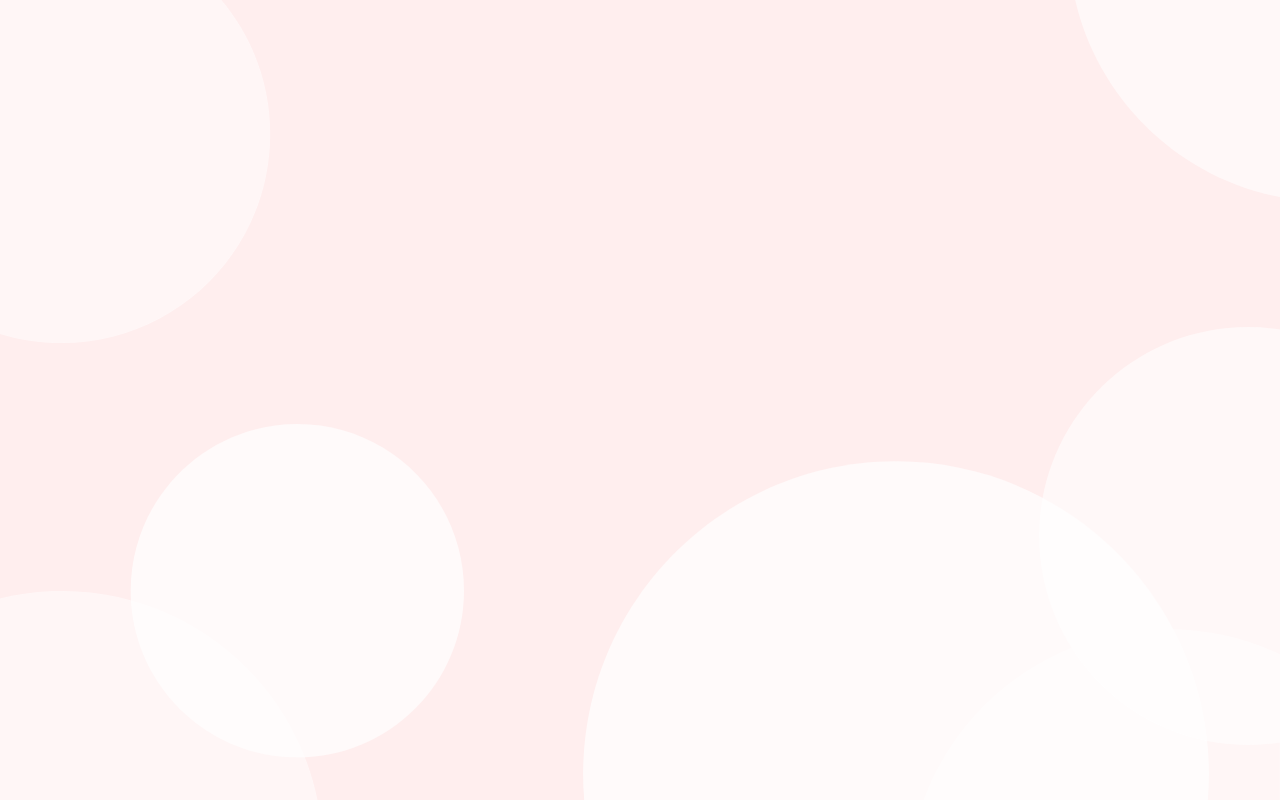
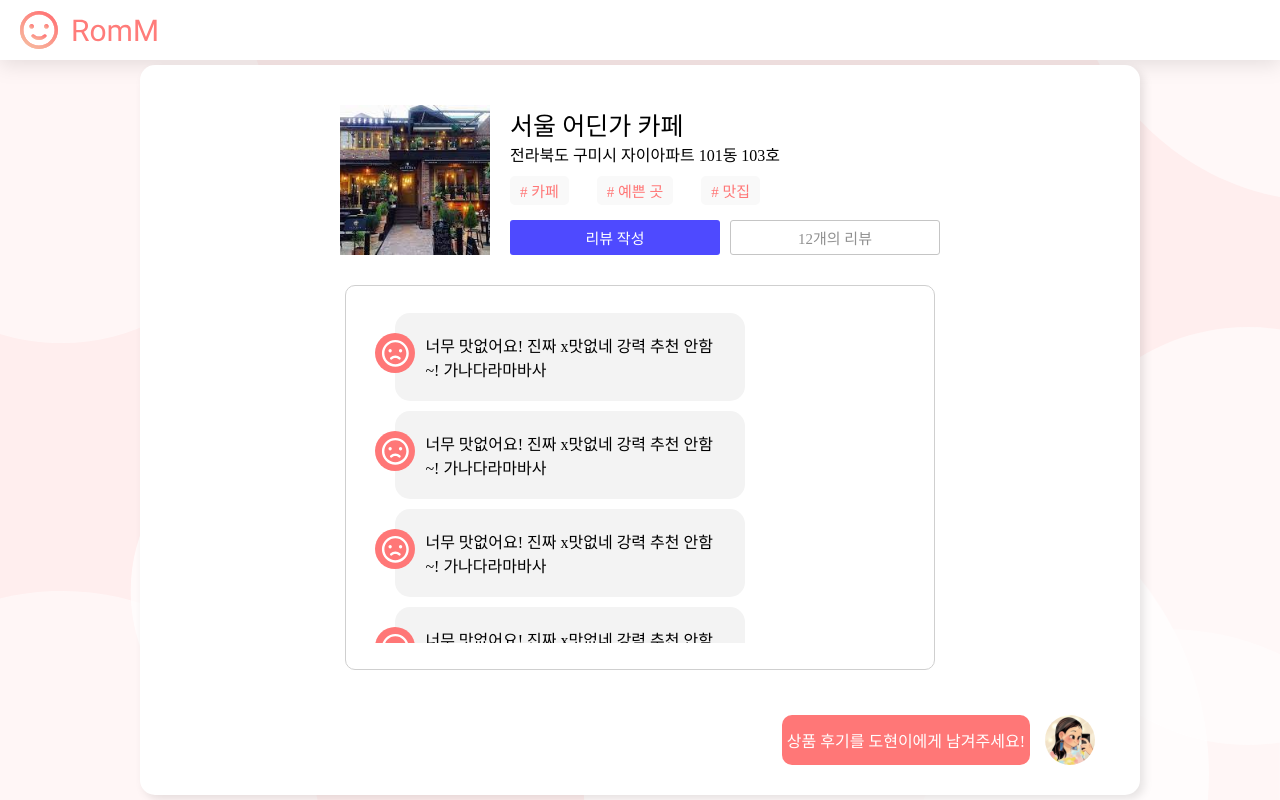
Before and after one commit to UnionHackathon2021/front, a React (Create React App) app: page /store/1 in a window 1280 px wide. Before the commit this address had no page. Built offline with nearby package versions, Linux system fonts and the light colour scheme.

Commit message:
[ADD] 가게 상세보기 추가

```diff
--- a/src/components/index.ts
+++ b/src/components/index.ts
@@ -1,2 +1,3 @@
 export { default as MainComponent } from "./main";
 export { default as Header } from "./header";
+export { default as StoreDetail } from "./storeDetail";
--- /dev/null
+++ b/src/components/storeDetail/StoreDetail.tsx
@@ -0,0 +1,48 @@
+import React, { FC } from "react";
+import { ChatBot, ReviewNegativeIcon, StoreImg } from "../../asset";
+import Review from "./review/Review";
+import * as S from "./style";
+
+const StoreDetail: FC = () => {
+  return (
+    <>
+      <S.MainWrapper>
+        <S.StoreDetailWrapper>
+          <S.StoreContent>
+            <img src={StoreImg} alt="가게 사진" />
+            <S.ClubInfo>
+              <span className="clubTitle">서울 어딘가 카페</span>
+              <span className="clubAdress">
+                전라북도 구미시 자이아파트 101동 103호
+              </span>
+              <div className="tagList">
+                <span># 카페</span>
+                <span># 예쁜 곳</span>
+                <span># 맛집</span>
+              </div>
+              <div className="reviewBtnWrapper">
+                <button className="writeReview">리뷰 작성</button>
+                <button className="reviewCnt">12개의 리뷰</button>
+              </div>
+            </S.ClubInfo>
+          </S.StoreContent>
+          <S.ReviewWrapper>
+            <S.ReviewContainer>
+              <div className="reviewList">
+                {[...Array(7)].map((v, i) => {
+                  return <Review key={i} />;
+                })}
+              </div>
+            </S.ReviewContainer>
+          </S.ReviewWrapper>
+          <S.ChatBotWrapper>
+            <span>상품 후기를 도현이에게 남겨주세요!</span>
+            <img src={ChatBot} alt="챗봇 프로필" />
+          </S.ChatBotWrapper>
+        </S.StoreDetailWrapper>
+      </S.MainWrapper>
+    </>
+  );
+};
+
+export default StoreDetail;
--- /dev/null
+++ b/src/components/storeDetail/index.ts
@@ -0,0 +1,2 @@
+import StoreDetail from "./StoreDetail";
+export default StoreDetail;
--- /dev/null
+++ b/src/components/storeDetail/review/Review.tsx
@@ -0,0 +1,14 @@
+import React from "react";
+import { ReviewNegativeIcon, ReviewPositiveIcon } from "../../../asset";
+import * as S from "../style";
+
+const Review = () => {
+  return (
+    <S.Review>
+      <img src={ReviewNegativeIcon} alt="표정아이콘" />
+      <span>너무 맛없어요! 진짜 x맛없네 강력 추천 안함~! 가나다라마바사</span>
+    </S.Review>
+  );
+};
+
+export default Review;
--- /dev/null
+++ b/src/components/storeDetail/style/index.ts
@@ -0,0 +1,160 @@
+import styled from "styled-components";
+import { color } from "../../../style";
+
+export const MainWrapper = styled.div`
+  width: 100%;
+  height: calc(100vh - 60px);
+  display: flex;
+  align-items: center;
+  justify-content: center;
+`;
+
+export const StoreDetailWrapper = styled.div`
+  width: 1000px;
+  height: 730px;
+  background: #ffffff;
+  box-shadow: 4px 4px 10px rgba(0, 0, 0, 0.1);
+  border-radius: 15px;
+  display: flex;
+  align-items: center;
+  flex-direction: column;
+  position: relative;
+`;
+
+export const StoreContent = styled.div`
+  display: flex;
+  align-items: center;
+  margin-top: 40px;
+`;
+
+export const ClubInfo = styled.div`
+  display: flex;
+  flex-direction: column;
+  margin-left: 20px;
+
+  & .clubTitle {
+    font-size: 25px;
+  }
+
+  & .clubAddress {
+    font-size: 15px;
+    color: #979797;
+    margin-top: 5px;
+  }
+
+  & .tagList {
+    width: 250px;
+    display: flex;
+    justify-content: space-between;
+    margin-top: 10px;
+
+    & span {
+      font-size: 15px;
+      color: #ff7777;
+      padding: 4px 10px;
+      background-color: #f9f9f9;
+      border-radius: 5px;
+    }
+  }
+
+  & .reviewBtnWrapper {
+    width: 430px;
+    display: flex;
+    justify-content: space-between;
+    margin-top: 15px;
+
+    & button {
+      width: 210px;
+      height: 35px;
+      border-radius: 3px;
+      border: none;
+      font-size: 15px;
+    }
+
+    & .writeReview {
+      background-color: #4e4aff;
+      color: white;
+      cursor: pointer;
+    }
+
+    & .reviewCnt {
+      background-color: white;
+      border: 1px solid #c5c5c5;
+      color: #909090;
+    }
+  }
+`;
+
+export const ReviewWrapper = styled.div`
+  width: 590px;
+  margin-top: 25px;
+`;
+
+export const ReviewContainer = styled.div`
+  width: 590px;
+  height: 385px;
+  background: #ffffff;
+  border: 1px solid #cfcfcf;
+  box-sizing: border-box;
+  border-radius: 10px;
+  margin-top: 5px;
+  display: flex;
+  justify-content: center;
+  align-items: center;
+
+  & .reviewList {
+    width: 90%;
+    height: 330px;
+
+    overflow-y: scroll;
+
+    &::-webkit-scrollbar {
+      width: 8px;
+    }
+
+    &::-webkit-scrollbar-thumb {
+      height: 16px;
+      background-color: #ff7777;
+      border-radius: 5px;
+    }
+
+    &::-webkit-scrollbar-track {
+      background-color: white;
+    }
+  }
+`;
+
+export const Review = styled.div`
+  width: 350px;
+  background: #f3f3f3;
+  border-radius: 15px;
+  padding: 20px 30px;
+  position: relative;
+  margin-left: 20px;
+
+  & img {
+    position: absolute;
+    left: 0;
+    transform: translateX(-50%);
+  }
+
+  & + & {
+    margin-top: 10px;
+  }
+`;
+
+export const ChatBotWrapper = styled.div`
+  position: absolute;
+  display: flex;
+  align-items: center;
+  bottom: 30px;
+  right: 45px;
+
+  & span {
+    padding: 13px 5px;
+    background-color: ${color.main};
+    color: white;
+    border-radius: 10px;
+    margin-right: 15px;
+  }
+`;
--- /dev/null
+++ b/src/containers/storeDetail/StoreDetail.tsx
@@ -0,0 +1,13 @@
+import React, { FC, Suspense } from "react";
+import { Header, StoreDetail } from "../../components";
+
+const StoreDetailContainer: FC = () => {
+  return (
+    <Suspense fallback={<div>Loading...</div>}>
+      <Header />
+      <StoreDetail />
+    </Suspense>
+  );
+};
+
+export default StoreDetailContainer;
--- /dev/null
+++ b/src/containers/storeDetail/index.ts
@@ -0,0 +1,2 @@
+import StoreDetailContainer from "./StoreDetail";
+export default StoreDetailContainer;
--- a/src/route/MainRouter.tsx
+++ b/src/route/MainRouter.tsx
@@ -1,6 +1,7 @@
 import React from "react";
 import { BrowserRouter, Route, Routes } from "react-router-dom";
 import { MainContainer } from "../containers";
+import StoreDetailContainer from "../containers/storeDetail";
 
 const MainRouter = () => {
   return (
@@ -8,6 +9,7 @@ const MainRouter = () => {
       <BrowserRouter>
         <Routes>
           <Route path="/" element={<MainContainer />} />
+          <Route path="/store/:id" element={<StoreDetailContainer />} />
         </Routes>
       </BrowserRouter>
     </>
```
